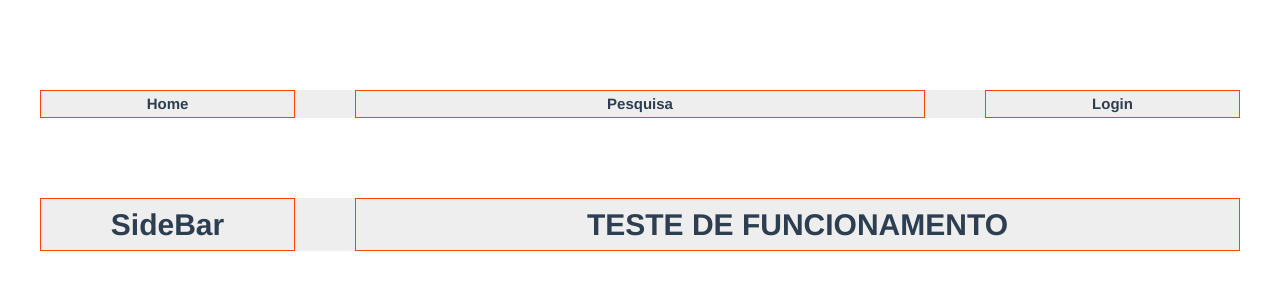
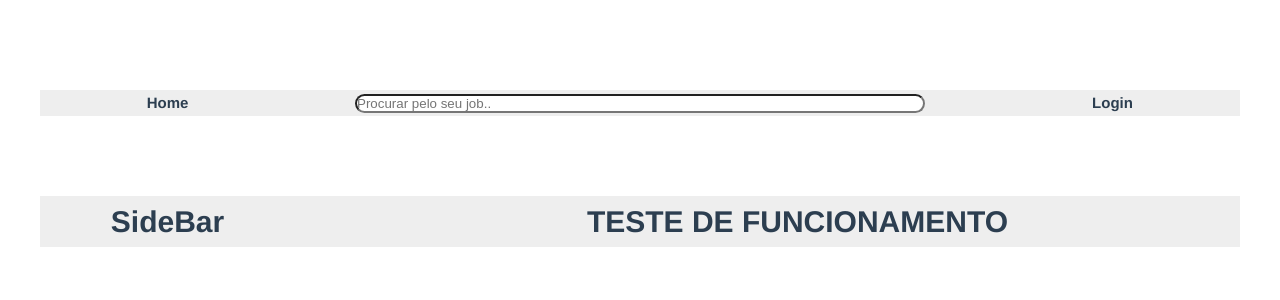
Before and after one commit to dmug1/brworks, a Vue app in the folder app-brworks/: page / in a window 1280 px wide. Shown: the top 300 px of the page. Built offline with nearby package versions, Linux system fonts and the light colour scheme.

Commit message:
Add Searchbox
Added search box at NavBar.vue
Create searchbox scss file.

```diff
--- a/app-brworks/src/components/MainBlock.vue
+++ b/app-brworks/src/components/MainBlock.vue
@@ -2,6 +2,7 @@
    <div id="MainBlock" class="row">
        <SideBar class="col-1-of-4"/>
        <ContentBlock class="col-3-of-4"/>
+
    </div>
 </template>
 
--- a/app-brworks/src/components/NavBar.vue
+++ b/app-brworks/src/components/NavBar.vue
@@ -1,7 +1,9 @@
 <template>
   <div id="navbar" class="row">
     <div class="col-1-of-4">Home</div>
-    <div class="col-2-of-4">Pesquisa</div>
+    <div class="col-2-of-4">
+      <input id="searchbox" type="text" v-model="search" placeholder="Procurar pelo seu job.."/>
+    </div>
     <div class="col-1-of-4">Login</div>
   </div>
 </template>
--- /dev/null
+++ b/app-brworks/src/styles/components/_searchbox.scss
@@ -0,0 +1,4 @@
+#searchbox{
+    width: 100%;
+    border-radius: 30px;
+}
--- a/app-brworks/src/styles/main.scss
+++ b/app-brworks/src/styles/main.scss
@@ -10,6 +10,7 @@
 @import "pages/home";
 
 @import "components/button";
+@import "components/searchbox";
 
 @import "layout/header";
 @import "layout/grid";
@@ -21,6 +22,3 @@
 JUST FOR MOCK PURPOSES
 REMOVE ON LATE STAGES
 */
-[class^="col-"]{
-    border:1px solid orangered;
-}
```
